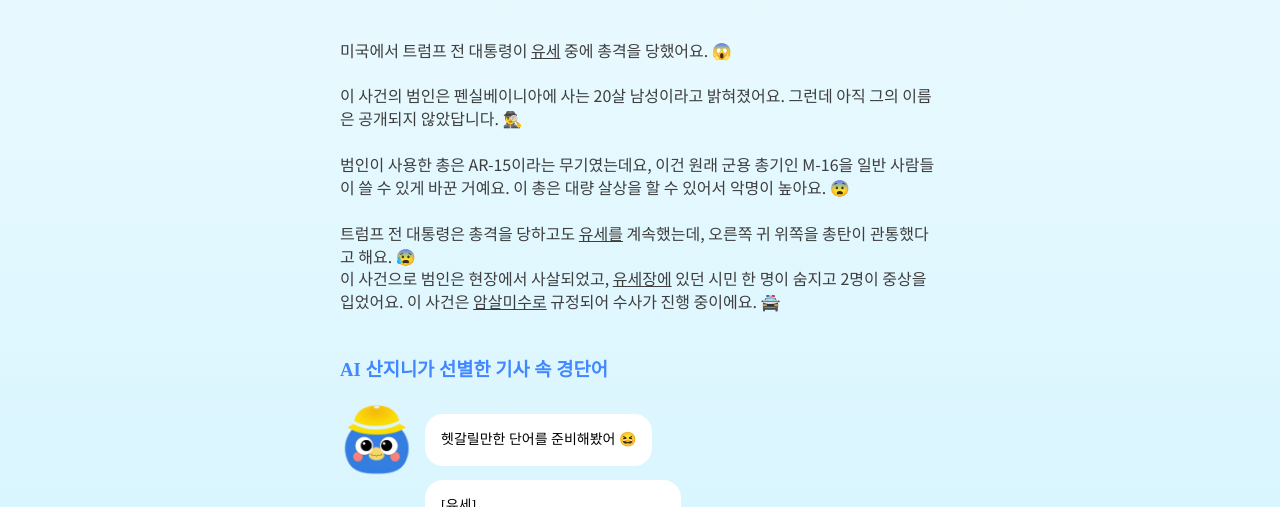
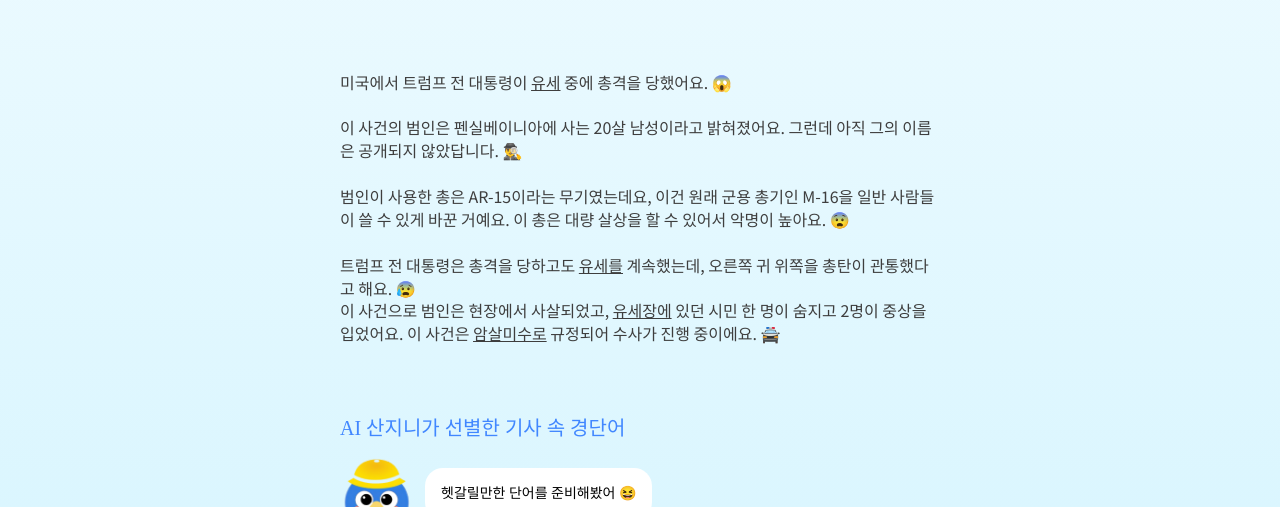
Before and after one commit to Gyeongdan/gyeongdan-frontend, a Next.js app: page /newsletter/1 in a window 1280 px wide. Shown: the part 839-1346 px from the top of the page. Built offline with nearby package versions, Linux system fonts and the light colour scheme; a web font is replaced by a local one.

Commit message:
refactor: 툴팁 수정 #38

```diff
--- a/src/app/newsletter/[id]/page.tsx
+++ b/src/app/newsletter/[id]/page.tsx
@@ -10,6 +10,7 @@ import StyledGradientBox from '@/components/GradientBox';
 import Headline from '@/components/Headline';
 import color from '@/constants/color';
 import articleData from '@/mocks/article';
+import TooltipText from '@/components/TooltipText';
 
 const Page = () => {
   const phrasesContent = articleData.phrases
@@ -69,13 +70,15 @@ const Page = () => {
             </Box>
             <Card sx={{ marginTop: '2rem', backgroundColor: 'transparent', boxShadow: 'none' }}>
               <CardContent sx={{ padding: 0 }}>
-                <Typography fontSize="16px" sx={{ color: color.gray_dark, whiteSpace: 'pre-line' }} variant="body2">
-                  {renderContentWithTooltips(articleData.content)}
+                <Typography color={color.gray_dark} fontSize="16px" my={4} variant="body2" whiteSpace="pre-line">
+                  <TooltipText content={articleData.content} phrasesContent={phrasesContent} />
                 </Typography>
               </CardContent>
             </Card>
           </Box>
-          <h3 style={{ color: color.blue }}>AI 산지니가 선별한 기사 속 경단어</h3>
+          <Typography color={color.blue} fontSize="20px" py={2} variant="h3">
+            AI 산지니가 선별한 기사 속 경단어
+          </Typography>
           <CommentCard isCharacter isChat content="헷갈릴만한 단어를 준비해봤어 😆" />
           <CommentCard
             isChat
--- /dev/null
+++ b/src/components/TooltipText.tsx
@@ -0,0 +1,48 @@
+import { Tooltip, Typography } from '@mui/material';
+
+interface Phrase {
+  term: string;
+  definition: string;
+}
+
+interface TooltipTextProps {
+  content: string;
+  phrasesContent: Phrase[];
+}
+
+const TooltipText = ({ content, phrasesContent }: TooltipTextProps) => {
+  let count = 0;
+  const words = content.split(/(\s+)/);
+
+  return (
+    <>
+      {words.map((word) => {
+        const cleanWord = word.replace(/[.,/#!$%^&*;:{}=\-_`~()]/g, '').trim();
+        const phrase = phrasesContent.find(({ term }) => cleanWord.includes(term));
+        count += 1;
+
+        if (phrase) {
+          return (
+            <Tooltip
+              key={`${cleanWord}-${count}`}
+              arrow
+              sx={{ textDecoration: 'underline', cursor: 'pointer' }}
+              title={phrase.definition}
+            >
+              <Typography component="span" fontSize="16px" variant="body2">
+                {word}
+              </Typography>
+            </Tooltip>
+          );
+        }
+        return (
+          <Typography key={`${cleanWord}-${count}`} component="span" fontSize="16px" variant="body2">
+            {word}
+          </Typography>
+        );
+      })}
+    </>
+  );
+};
+
+export default TooltipText;
```
